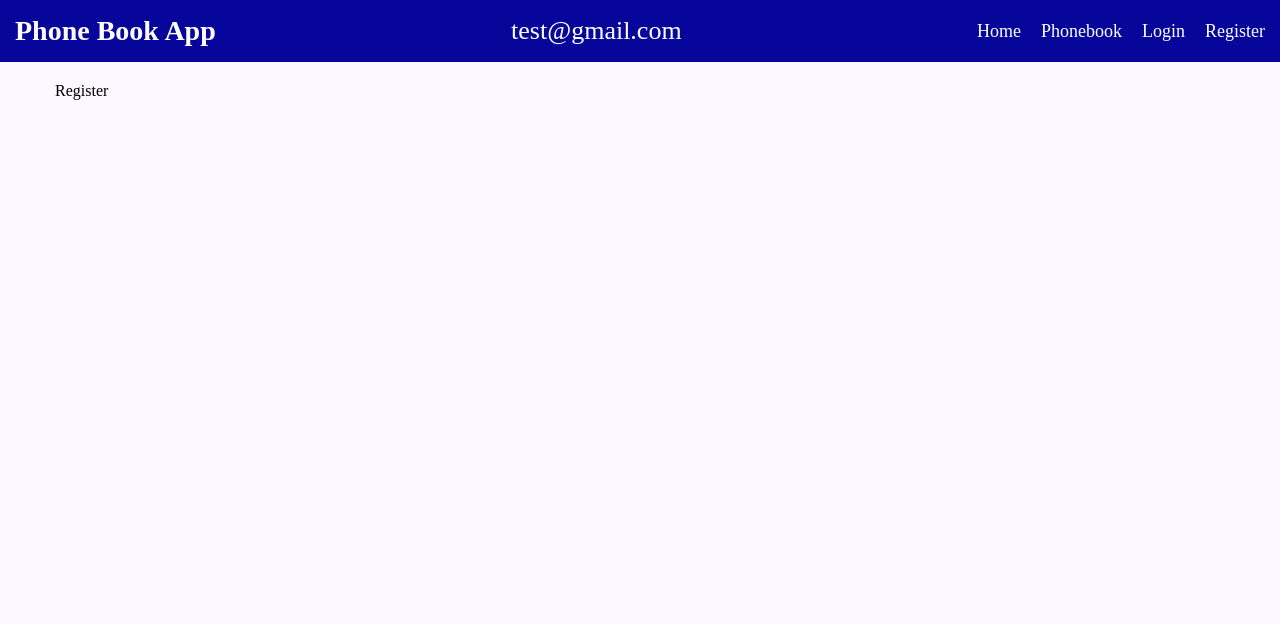
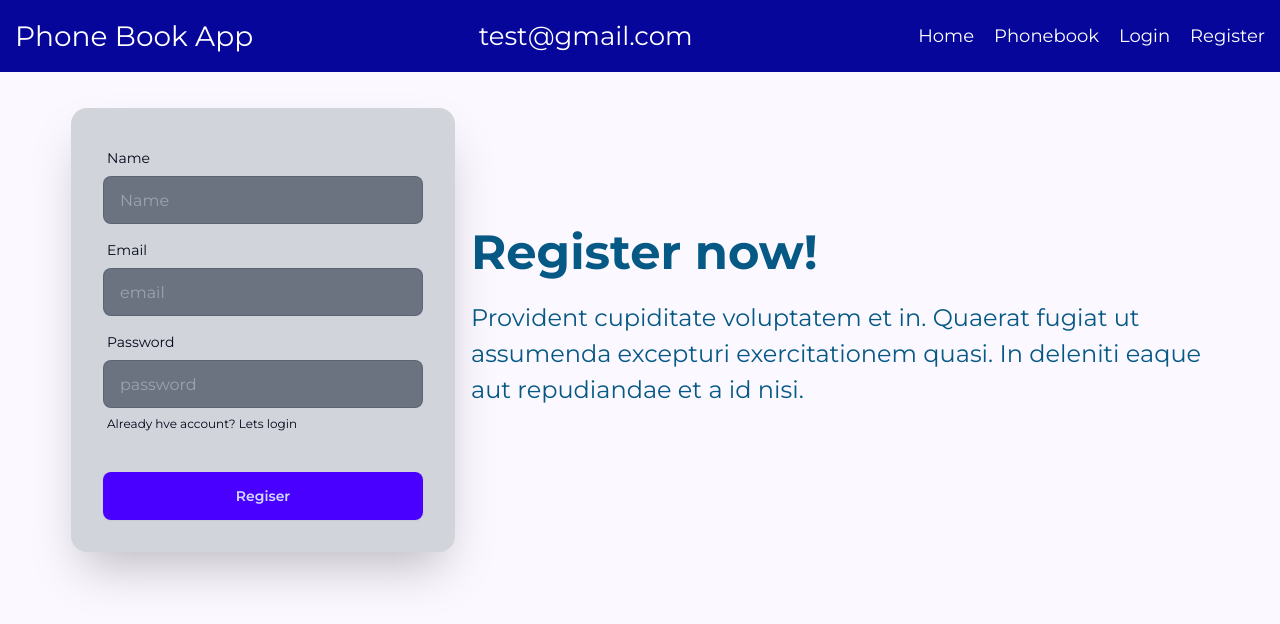
Before and after one commit to Artem-Parashchuk/goit-react-hw-08, a React (Vite) app: page /register in a window 1280 px wide. Shown: the top 624 px of the page. Built offline with nearby package versions, Linux system fonts and the light colour scheme; no server answers.

Commit message:
add register and login form

```diff
--- a/package.json
+++ b/package.json
@@ -29,11 +29,13 @@
     "@types/react": "^18.2.66",
     "@types/react-dom": "^18.2.22",
     "@vitejs/plugin-react": "^4.2.1",
+    "autoprefixer": "^10.4.19",
     "daisyui": "^4.11.1",
     "eslint": "^8.57.0",
     "eslint-plugin-react": "^7.34.1",
     "eslint-plugin-react-hooks": "^4.6.0",
     "eslint-plugin-react-refresh": "^0.4.6",
+    "postcss": "^8.4.38",
     "tailwindcss": "^3.4.3",
     "vite": "^5.2.0"
   }
--- /dev/null
+++ b/postcss.config.js
@@ -0,0 +1,3 @@
+module.exports = {
+  plugins: [require('tailwindcss'), require('autoprefixer')],
+};
--- a/src/App.jsx
+++ b/src/App.jsx
@@ -38,7 +38,10 @@ function App() {
             path="register"
             element={<Register />}
           />
-          <Route path="*" element={<NotFound />}/>
+          <Route
+            path="*"
+            element={<NotFound />}
+          />
         </Route>
       </Routes>
     </>
--- a/src/components/Layout/Layout.jsx
+++ b/src/components/Layout/Layout.jsx
@@ -11,9 +11,9 @@ export const Layout = () => {
         <Navbar />
       </header>
       <main>
-        <div className={s.content}>
-          <Outlet />
-        </div>
+      <div className={s.content}>
+        <Outlet />
+      </div>
       </main>
     </div>
   );
--- a/src/index.css
+++ b/src/index.css
@@ -1,3 +1,7 @@
+@import url('https://fonts.googleapis.com/css2?family=Montserrat:ital,wght@0,100..900;1,100..900&display=swap');
+@tailwind base;
+@tailwind components;
+@tailwind utilities;
 
 h1,
 h2,
@@ -40,3 +44,11 @@ img {
   padding: 0;
   box-sizing: border-box;
 }
+body {
+  margin: 0;
+  padding: 0;
+  box-sizing: border-box;
+  font-family: "Montserrat", sans-serif;
+  box-sizing: border-box;
+  font-size: 1.5rem;
+}
--- a/src/pages/Login.jsx
+++ b/src/pages/Login.jsx
@@ -1,6 +1,73 @@
+import { Field, Form, Formik } from "formik";
+import { Link } from "react-router-dom";
 
 export const Login = () => {
+  const initialValues = {
+    email: "",
+    password: "",
+  };
+
+  const handleSubmit = (values) => {
+    console.log(values);
+  };
+
   return (
-    <div>Login</div>
-  )
-}
+    <>
+      <div className="hero h-screen">
+        <div className="hero-content flex-col lg:flex-row-reverse">
+          <div className="text-center lg:text-left">
+            <h1 className="text-5xl font-bold">Login now!</h1>
+            <p className="py-6">
+              Provident cupiditate voluptatem et in. Quaerat fugiat ut assumenda
+              excepturi exercitationem quasi. In deleniti eaque aut repudiandae
+              et a id nisi.
+            </p>
+          </div>
+          <div className="card shrink-0 w-full max-w-sm shadow-2xl bg-gray-600">
+            <Formik initialValues={initialValues} onSubmit={handleSubmit}>
+              <Form
+                className="card-body"
+              >
+                <div className="form-control">
+                  <label className="label">
+                    <span className="label-text">Email</span>
+                  </label>
+                  <Field
+                    type="email"
+                    name="email"
+                    placeholder="email"
+                    className="input input-bordered"
+                    required
+                  />
+                </div>
+                <div className="form-control">
+                  <label className="label">
+                    <span className="label-text">Password</span>
+                  </label>
+                  <Field
+                    type="password"
+                    name="password"
+                    placeholder="password"
+                    className="input input-bordered"
+                    required
+                  />
+                  <label className="label">
+                    <Link
+                      to='/register'
+                      className="label-text-alt link link-hover"
+                    >
+                      Do not have account? Lets create it!
+                    </Link>
+                  </label>
+                </div>
+                <div className="form-control mt-6">
+                  <button type="submit" className="btn btn-primary">Login</button>
+                </div>
+              </Form>
+            </Formik>
+          </div>
+        </div>
+      </div>
+    </>
+  );
+};
--- a/src/pages/Register.jsx
+++ b/src/pages/Register.jsx
@@ -1,8 +1,89 @@
+import { Field, Form, Formik } from "formik";
+import { Link } from "react-router-dom";
 
 const Register = () => {
+  const initialValues = {
+    name: "",
+    email: "",
+    password: "",
+  };
+
+  const handleSubmit = (values) => {
+    console.log(values);
+  };
+
   return (
-    <div>Register</div>
-  )
-}
+    <>
+      <div className="hero ">
+        <div className="hero-content flex-col lg:flex-row-reverse">
+          <div className="text-center lg:text-left">
+            <h1 className="text-5xl font-bold text-sky-800">Register now!</h1>
+            <p className="py-6 text-sky-800">
+              Provident cupiditate voluptatem et in. Quaerat fugiat ut assumenda
+              excepturi exercitationem quasi. In deleniti eaque aut repudiandae
+              et a id nisi.
+            </p>
+          </div>
+          <div className="card shrink-0 w-full max-w-sm shadow-2xl bg-gray-300">
+            <Formik
+              initialValues={initialValues}
+              onSubmit={handleSubmit}
+            >
+              <Form className="card-body">
+              <div className="form-control">
+                  <label className="label ">
+                    <span className="label-text text-slate-950">Name</span>
+                  </label>
+                  <Field
+                    type="text"
+                    name="name"
+                    placeholder="Name"
+                    className="input input-bordered bg-gray-500"
+                    required
+                  />
+                </div>
+                <div className="form-control">
+                  <label className="label">
+                    <span className="label-text text-slate-950">Email</span>
+                  </label>
+                  <Field
+                    type="email"
+                    name="email"
+                    placeholder="email"
+                    className="input input-bordered bg-gray-500"
+                    required
+                  />
+                </div>
+                <div className="form-control">
+                  <label className="label">
+                    <span className="label-text text-slate-950">Password</span>
+                  </label>
+                  <Field
+                    type="password"
+                    name="password"
+                    placeholder="password"
+                    className="input input-bordered bg-gray-500"
+                    required
+                  />
+                  <label className="label">
+                    <Link to='/login' className="label-text-alt link link-hover text-slate-950">Already hve account? Lets login</Link>
+                  </label>
+                </div>
+                <div className="form-control mt-6">
+                  <button
+                    type="submit"
+                    className="btn btn-primary"
+                  >
+                    Regiser
+                  </button>
+                </div>
+              </Form>
+            </Formik>
+          </div>
+        </div>
+      </div>
+    </>
+  );
+};
 
-export default Register
+export default Register;
--- /dev/null
+++ b/tailwind.config.js
@@ -0,0 +1,4 @@
+module.exports = {
+	content: ['./src/**/*.{js,ts,jsx,tsx}'],
+	plugins: [require('daisyui')],
+  };
```
Also changed, not shown: 1 other file (tests, documents, lock files or other folders).
